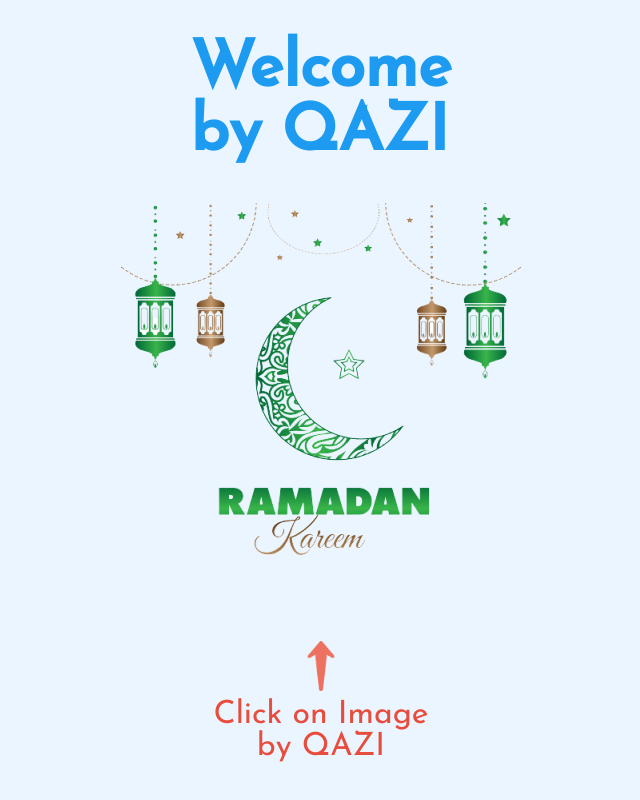
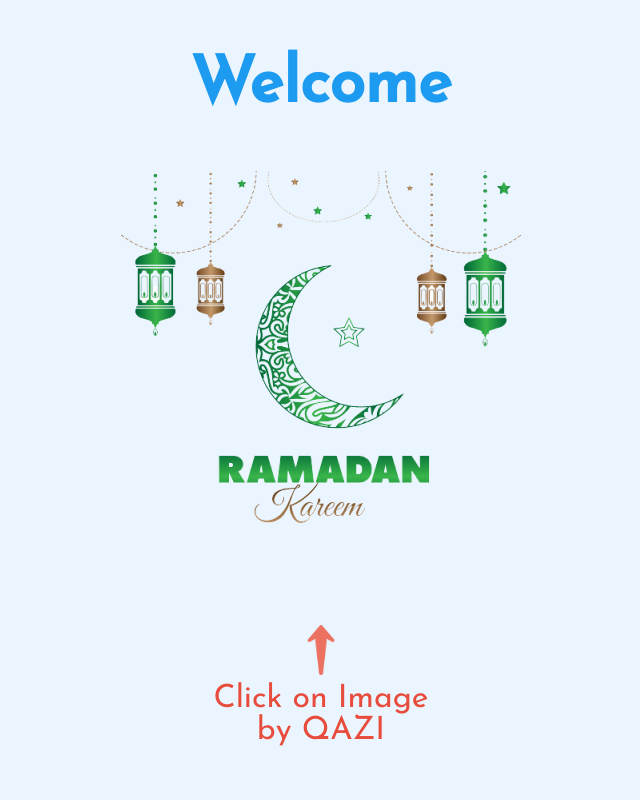
Before and after one commit to shaheer1101/Ramzan-, a plain HTML site: page index.html in a window 1280 px wide. Shown: the whole page, without its empty margins (319-959 px from the left). Drawn offline with nearby package versions, Linux system fonts and the light colour scheme.

Commit message:
Update index.html

```diff
--- a/index.html
+++ b/index.html
@@ -21,7 +21,7 @@
 <body>
     <!-- First Page -->
     <div id="welcome-page" class="animate__animated">
-        <h1 id="welcome-text">Welcome <br> by QAZI</h1>
+        <h1 id="welcome-text">Welcome </h1>
         <img id="welcome-image" src="./images/welcome_image.png" alt="Welcome Ramzan Image" class="image">
         <div class="sub-text"><img src="./images/arrowup.png" alt="Arrow Up Image" class="img-sm"><br>Click on Image <br>by QAZI
         </div>
```
